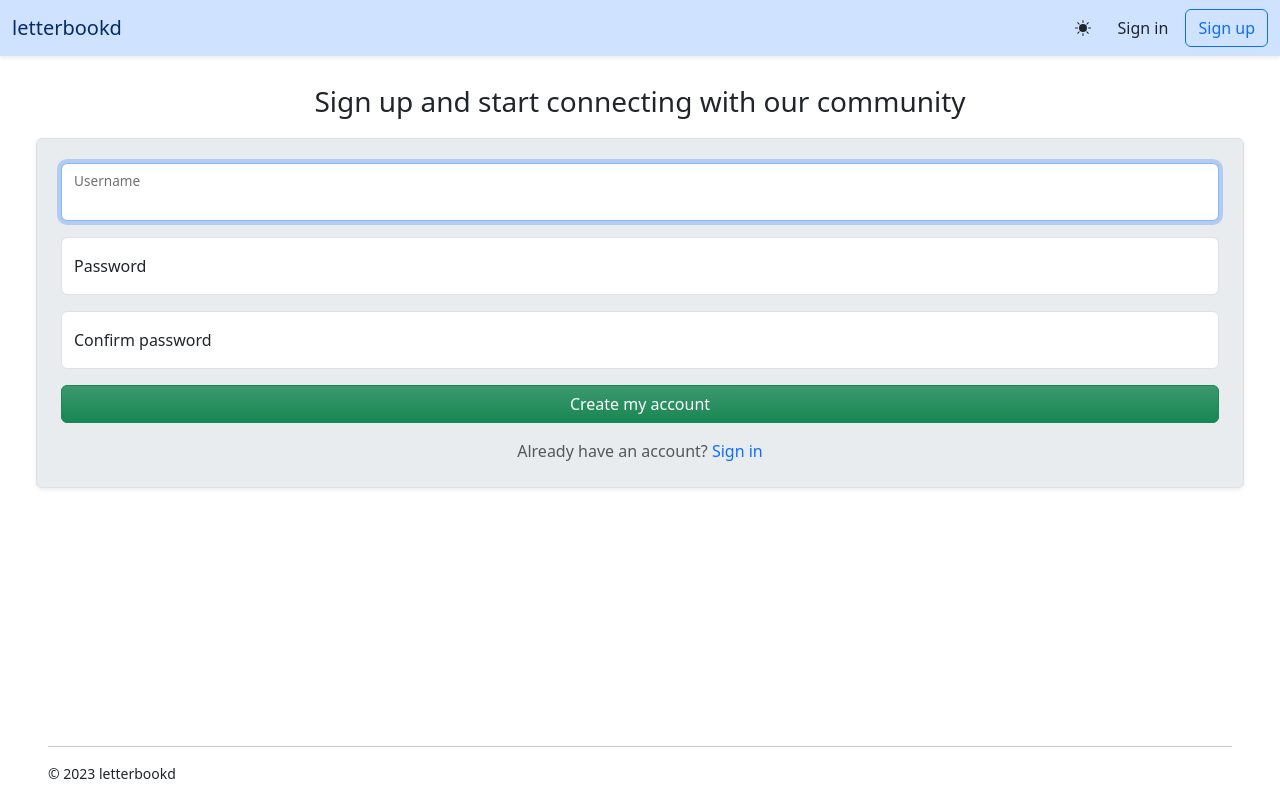
After one commit to letterbookd/letterbookd, a Django app: page /register/ in a window 1280 px wide. The commit adds this page. Run offline with Django 4.2, Linux system fonts and the light colour scheme.

Commit message:
theming + login and register page

```diff
--- a/guest/templates/main.html
+++ b/guest/templates/main.html
@@ -6,7 +6,7 @@
     <h1>Track, Review, and Connect with other Readers!</h1>
     <p class="lead">
         Interested? Let's start by getting you an account.
-        <a href="#" class="link-primary link-offset-2 link-underline link-underline-opacity-75"><strong>Sign up</strong></a>
+        <a href="{% url 'guest:register' %}" class="link-primary link-offset-2 link-underline link-underline-opacity-75"><strong>Sign up</strong></a>
     </p>
 </section>
 {% endblock content %}
--- /dev/null
+++ b/guest/templates/register.html
@@ -0,0 +1,38 @@
+{% extends 'base.html' %}
+{% load static %}
+
+{% block content %}
+<div class="v-25">
+    <div class="mb-3 text-center fw-light fs-3">Sign up and start connecting with our community</div>
+    <div class="login bg-body-secondary rounded border p-4 shadow-sm">
+        <form method="POST" action="">
+            {% csrf_token %}
+            <div class="form-floating mb-3">
+                <input type="text" class="form-control" id="newUsername" name="username" maxlength="150" autocapitalize="none" autocomplete="off" autofocus placeholder required>
+                <label for="newUsername">Username</label>
+            </div>
+            <div class="form-floating mb-3">
+                <input type="password" class="form-control" id="newPassword1" name="password1" autocomplete="new-password" placeholder required>
+                <label for="newPassword1">Password</label>
+            </div>
+            <div class="form-floating mb-3">
+                <input type="password" class="form-control" id="newPassword2" name="password2" autocomplete="off" placeholder required>
+                <label for="newPassword2">Confirm password</label>
+            </div>
+            <div class="d-grid gap-2 mx-auto mt-2 mb-3">
+                <button type="submit" class="login_btn btn btn-block btn-success bg-gradient">Create my account</button>
+            </div>
+        </form>
+
+        {% if messages %}
+            <ul>
+                {% for message in messages %}
+                    <li>{{ message }}</li>
+                {% endfor %}
+            </ul>
+        {% endif %}
+
+        <div class="text-center text-body-secondary">Already have an account? <a href="{% url 'guest:login' %}" class="link-offset-2 link-underline link-underline-opacity-0">Sign in</a></div>
+    </div>
+</div>
+{% endblock content %}
--- a/guest/urls.py
+++ b/guest/urls.py
@@ -5,4 +5,6 @@ app_name = 'guest'
 
 urlpatterns = [
     path('', show_landing, name='landing_page'),
+    path('login/', user_login, name='login'),
+    path('register/', user_register, name='register'),
 ]
--- a/guest/views.py
+++ b/guest/views.py
@@ -1,5 +1,46 @@
 from django.shortcuts import render
+from django.http import HttpResponseRedirect, HttpResponse, HttpResponseNotFound
+from django.core import serializers
+from django.urls import reverse
+from django.shortcuts import render, redirect
+from django.contrib.auth import authenticate, login, logout
+from django.contrib.auth.forms import UserCreationForm
+from django.views.decorators.csrf import csrf_exempt
+from django.contrib import messages
+from django.contrib.auth.decorators import login_required
 
-# Create your views here.
+# Views for Guest
 def show_landing(request):
     return render(request, 'main.html', context={})
+
+def user_login(request):
+    if request.method == 'POST':
+        username = request.POST.get('username')
+        password = request.POST.get('password')
+        user = authenticate(request, username=username, password=password)
+        if user is not None:
+            login(request, user)
+            response = HttpResponseRedirect(reverse("guest:show_landing"))  ## TODO: ganti jadi library
+            return response
+        else:
+            messages.info(request, 'Incorrect username or password')
+    context = {'page_title': "Sign in"}
+    return render(request, 'login.html', context)
+
+def user_register(request):
+    if request.method == "POST":
+        form = UserCreationForm(request.POST)
+        if form.is_valid():
+            form.save()
+            messages.success(request, 'Your account has been successfully created!')
+            # TODO: buat biar langsung login dan ke library
+            return redirect('guest:landing_page')
+    context = {'page_title': "Sign up"}
+    return render(request, 'register.html', context)
+
+
+def user_logout(request):
+    logout(request)
+    response = HttpResponseRedirect(reverse('guest:landing_page'))
+    response.delete_cookie('last_login')
+    return response
--- /dev/null
+++ b/static/js/theme.js
@@ -0,0 +1,90 @@
+'use strict'
+// from bootstrap example
+
+const getStoredTheme = () => localStorage.getItem('theme')
+const setStoredTheme = theme => localStorage.setItem('theme', theme)
+
+const getPreferredTheme = () => {
+const storedTheme = getStoredTheme()
+if (storedTheme) {
+    return storedTheme
+}
+
+return window.matchMedia('(prefers-color-scheme: dark)').matches ? 'dark' : 'light'
+}
+
+const setTheme = theme => {
+if (theme === 'auto' && window.matchMedia('(prefers-color-scheme: dark)').matches) {
+    document.documentElement.setAttribute('data-bs-theme', 'dark')
+} else {
+    document.documentElement.setAttribute('data-bs-theme', theme)
+}
+}
+
+setTheme(getPreferredTheme())
+
+const showActiveTheme = (theme, focus = false) => {
+const themeSwitcher = document.querySelector('#bd-theme')
+
+if (!themeSwitcher) {
+    return
+}
+
+const themeSwitcherText = document.querySelector('#bd-theme-text')
+const activeThemeIcon = document.querySelector('.theme-icon-active use')
+const btnToActive = document.querySelector(`[data-bs-theme-value="${theme}"]`)
+const svgOfActiveBtn = btnToActive.querySelector('svg use').getAttribute('href')
+
+document.querySelectorAll('[data-bs-theme-value]').forEach(element => {
+    element.classList.remove('active')
+    element.setAttribute('aria-pressed', 'false')
+})
+
+btnToActive.classList.add('active')
+btnToActive.setAttribute('aria-pressed', 'true')
+activeThemeIcon.setAttribute('href', svgOfActiveBtn)
+const themeSwitcherLabel = `${themeSwitcherText.textContent} (${btnToActive.dataset.bsThemeValue})`
+themeSwitcher.setAttribute('aria-label', themeSwitcherLabel)
+
+if (focus) {
+    themeSwitcher.focus()
+}
+}
+
+window.matchMedia('(prefers-color-scheme: dark)').addEventListener('change', () => {
+const storedTheme = getPreferredTheme()
+if (storedTheme !== 'light' && storedTheme !== 'dark') {
+    setTheme(getPreferredTheme())
+}
+})
+
+window.addEventListener('DOMContentLoaded', () => {
+showActiveTheme(getPreferredTheme())
+
+document.querySelectorAll('[data-bs-theme-value]')
+    .forEach(toggle => {
+    toggle.setAttribute("data-bs-theme-value", (getPreferredTheme() == 'light' ? 'dark' : 'light'))
+    updateIcon();
+    toggle.addEventListener('click', () => {
+        const theme = toggle.getAttribute('data-bs-theme-value')
+        setStoredTheme(theme)
+        setTheme(theme)
+        showActiveTheme(theme, true)
+        toggle.setAttribute("data-bs-theme-value", (getPreferredTheme() == 'light' ? 'dark' : 'light'))
+        updateIcon();
+    })
+    })
+})
+
+function updateIcon() {
+    let path = ``;
+    if (getPreferredTheme() == 'light') {
+        path = `<path d="M12 8a4 4 0 1 1-8 0 4 4 0 0 1 8 0zM8 0a.5.5 0 0 1 .5.5v2a.5.5 0 0 1-1 0v-2A.5.5 0 0 1 8 0zm0 13a.5.5 0 0 1 .5.5v2a.5.5 0 0 1-1 0v-2A.5.5 0 0 1 8 13zm8-5a.5.5 0 0 1-.5.5h-2a.5.5 0 0 1 0-1h2a.5.5 0 0 1 .5.5zM3 8a.5.5 0 0 1-.5.5h-2a.5.5 0 0 1 0-1h2A.5.5 0 0 1 3 8zm10.657-5.657a.5.5 0 0 1 0 .707l-1.414 1.415a.5.5 0 1 1-.707-.708l1.414-1.414a.5.5 0 0 1 .707 0zm-9.193 9.193a.5.5 0 0 1 0 .707L3.05 13.657a.5.5 0 0 1-.707-.707l1.414-1.414a.5.5 0 0 1 .707 0zm9.193 2.121a.5.5 0 0 1-.707 0l-1.414-1.414a.5.5 0 0 1 .707-.707l1.414 1.414a.5.5 0 0 1 0 .707zM4.464 4.465a.5.5 0 0 1-.707 0L2.343 3.05a.5.5 0 1 1 .707-.707l1.414 1.414a.5.5 0 0 1 0 .708z"/>`;
+    } else {
+        path = `
+        <path d="M6 .278a.768.768 0 0 1 .08.858 7.208 7.208 0 0 0-.878 3.46c0 4.021 3.278 7.277 7.318 7.277.527 0 1.04-.055 1.533-.16a.787.787 0 0 1 .81.316.733.733 0 0 1-.031.893A8.349 8.349 0 0 1 8.344 16C3.734 16 0 12.286 0 7.71 0 4.266 2.114 1.312 5.124.06A.752.752 0 0 1 6 .278z"/>
+        <path d="M10.794 3.148a.217.217 0 0 1 .412 0l.387 1.162c.173.518.579.924 1.097 1.097l1.162.387a.217.217 0 0 1 0 .412l-1.162.387a1.734 1.734 0 0 0-1.097 1.097l-.387 1.162a.217.217 0 0 1-.412 0l-.387-1.162A1.734 1.734 0 0 0 9.31 6.593l-1.162-.387a.217.217 0 0 1 0-.412l1.162-.387a1.734 1.734 0 0 0 1.097-1.097l.387-1.162zM13.863.099a.145.145 0 0 1 .274 0l.258.774c.115.346.386.617.732.732l.774.258a.145.145 0 0 1 0 .274l-.774.258a1.156 1.156 0 0 0-.732.732l-.258.774a.145.145 0 0 1-.274 0l-.258-.774a1.156 1.156 0 0 0-.732-.732l-.774-.258a.145.145 0 0 1 0-.274l.774-.258c.346-.115.617-.386.732-.732L13.863.1z"/>
+        `
+    }
+    document.getElementById("theme-icon").innerHTML = path;
+}
--- a/templates/base.html
+++ b/templates/base.html
@@ -3,38 +3,39 @@
 <html lang="en" data-bs-theme="auto">
     <head>
         <meta charset="UTF-8" />
-        <meta
-            name="viewport"
-            content="width=device-width, initial-scale=1.0"
-        />
+        <meta name="viewport" content="width=device-width, initial-scale=1.0" />
         {% if page_title == nil %}
-            <title>Letterbookd</title>
+            <title>letterbookd</title>
         {% else %}
-            <title>{{ page_title }} - Hidden Inventory</title>
+            <title>{{ page_title }} - letterbookd</title>
         {% endif %}
 
         {% block meta %}
-            <meta charset="UTF-8" />
-            <meta name="viewport" content="width=device-width, initial-scale=1">
         {% endblock meta %}
+
         <link rel="shortcut icon" type="image/png" href="{% static 'images/favicon.ico' %}" >
+        <link href="https://cdn.jsdelivr.net/npm/bootstrap@5.3.2/dist/css/bootstrap.min.css" rel="stylesheet" integrity="sha384-T3c6CoIi6uLrA9TneNEoa7RxnatzjcDSCmG1MXxSR1GAsXEV/Dwwykc2MPK8M2HN" crossorigin="anonymous">
+
         <script src="https://code.jquery.com/jquery-3.6.0.min.js" integrity="sha384-KyZXEAg3QhqLMpG8r+J4jsl5c9zdLKaUk5Ae5f5b1bw6AUn5f5v8FZJoMxm6f5cH1" crossorigin="anonymous"></script>
         <script src="https://cdn.jsdelivr.net/npm/@popperjs/core@2.11.8/dist/umd/popper.min.js" integrity="sha384-I7E8VVD/ismYTF4hNIPjVp/Zjvgyol6VFvRkX/vR+Vc4jQkC+hVqc2pM8ODewa9r" crossorigin="anonymous"></script>
-        <link href="https://cdn.jsdelivr.net/npm/bootstrap@5.3.2/dist/css/bootstrap.min.css" rel="stylesheet" integrity="sha384-T3c6CoIi6uLrA9TneNEoa7RxnatzjcDSCmG1MXxSR1GAsXEV/Dwwykc2MPK8M2HN" crossorigin="anonymous">
         <script src="https://cdn.jsdelivr.net/npm/bootstrap@5.3.2/dist/js/bootstrap.min.js" integrity="sha384-BBtl+eGJRgqQAUMxJ7pMwbEyER4l1g+O15P+16Ep7Q9Q+zqX6gSbd85u4mG4QzX+" crossorigin="anonymous"></script>
     </head>
 
-    <body>
+    <body class="min-vh-100">
+        <header>
             {% include 'navbar.html' %}
+        </header>
 
+        <main class="pt-4 mx-auto mx-sm-4">
             <div class="container-xxl">
-            <main class="pt-4">
             {% block content %}
             {% endblock content %}
+            </div>
         </main>
-        </div>
 
+        <footer class="sticky-bottom px-5 py-3 top-100">
             {% include 'footer.html' %}
+        </footer>
 
         {% block scripts %}
         {% endblock scripts %}
--- a/templates/footer.html
+++ b/templates/footer.html
@@ -1,8 +1,6 @@
-<footer class="position-relative bottom-0 px-5 py-3">
 <hr>
 <div class="d-flex justify-content-between">
     <span class="small">
         &copy 2023 letterbookd
     </span>
 </div>
-</footer>
--- a/templates/navbar.html
+++ b/templates/navbar.html
@@ -1,4 +1,5 @@
-<header>
+{% load static %}
+
 <nav class="navbar navbar-expand-md bg-primary-subtle shadow-sm sticky-top">
     <div class="container-fluid">
         <a class="navbar-brand text-primary-emphasis" href="{% url 'guest:landing_page' %}">letterbookd</a>
@@ -20,6 +21,11 @@
                 </li>
                 {% endif %}
             </ul>
+
+            <button class="btn align-middle" data-bs-theme-value="dark">
+                <svg xmlns="http://www.w3.org/2000/svg" width="16" height="16" fill="currentColor" class="bi mb-1" id="theme-icon" viewBox="0 0 16 16"></svg>
+            </button>
+
             <div>
                 {% if logged_in %}
                     <div class="btn-group">
@@ -51,12 +57,12 @@
                         </ul>
                     </div>
                 {% else %}
-                    <button class="btn" type="button">Sign in</button>
-                    <button class="btn btn-outline-primary" type="button">Sign up</button>
+                    <a class="btn" href="{% url 'guest:login' %}" role="button">Sign in</a>
+                    <a class="btn btn-outline-primary" href="{% url 'guest:register' %}" role="button">Sign up</a>
                 {% endif %}
             </div>
         </div>
-
     </div>
 </nav>
-</header>
+
+<script type="text/javascript" src="{% static 'js/theme.js' %}"></script>
```
Also changed, not shown: guest/templates/login.html (added, +34 -0 lines). Lines whose indentation alone changed are shown as unchanged.
